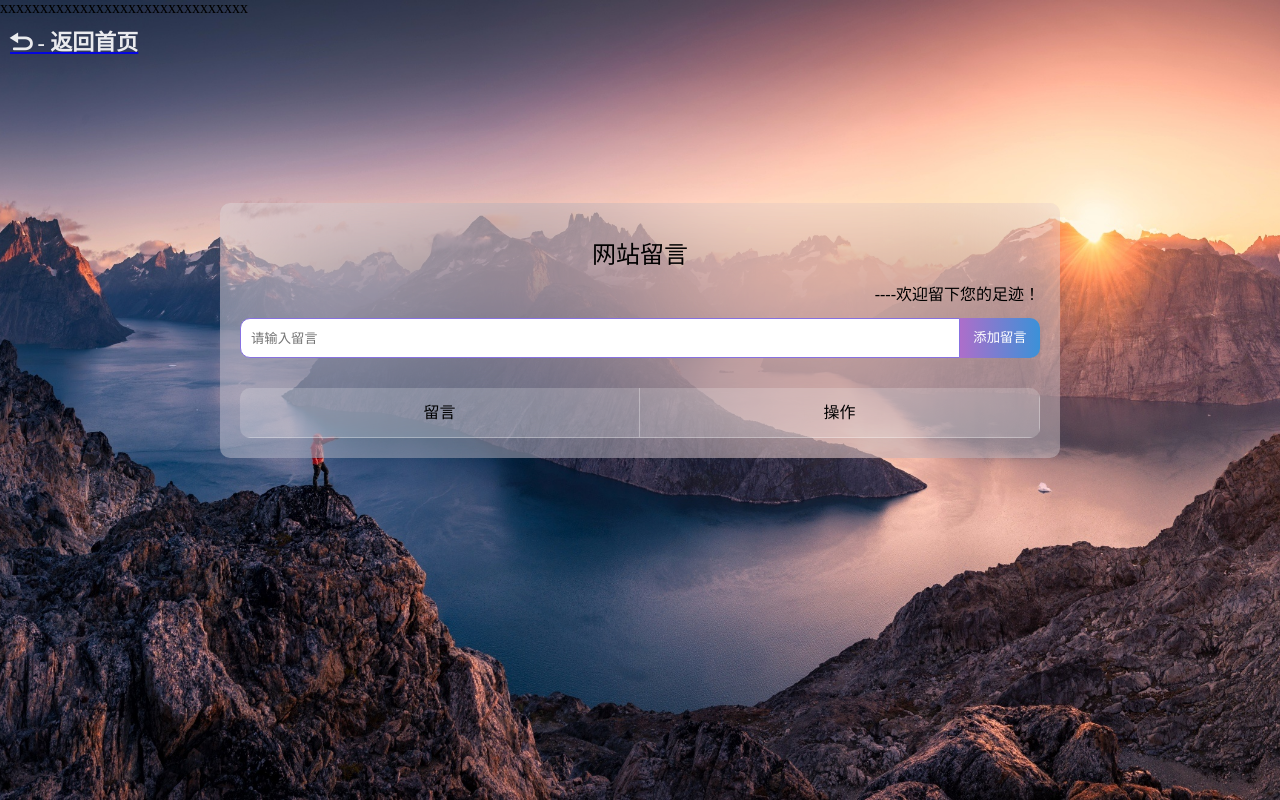
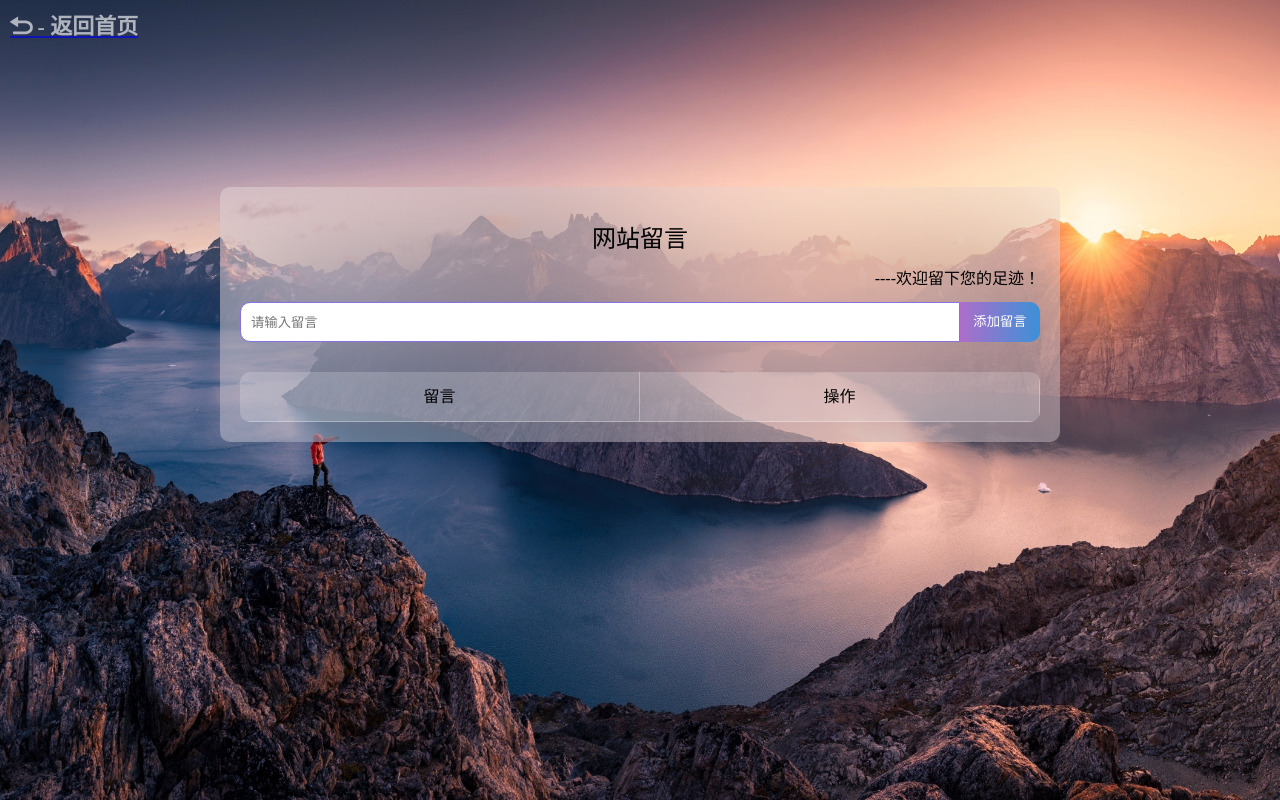
Before and after one commit to 576690/qy8, a plain HTML site: page 前端所有文件/blog 留言功能/留言.html in a window 1280 px wide. Drawn offline with Linux system fonts and the light colour scheme.

Commit message:
删除误修改

```diff
--- a/前端所有文件/blog 留言功能/留言.html
+++ b/前端所有文件/blog 留言功能/留言.html
@@ -7,7 +7,6 @@
 
 <!DOCTYPE html>
 <html lang="en">
-xxxxxxxxxxxxxxxxxxxxxxxxxxxxxxx
 <head>
     <meta charset="UTF-8">
     <meta http-equiv="X-UA-Compatible" content="IE=edge">
```
